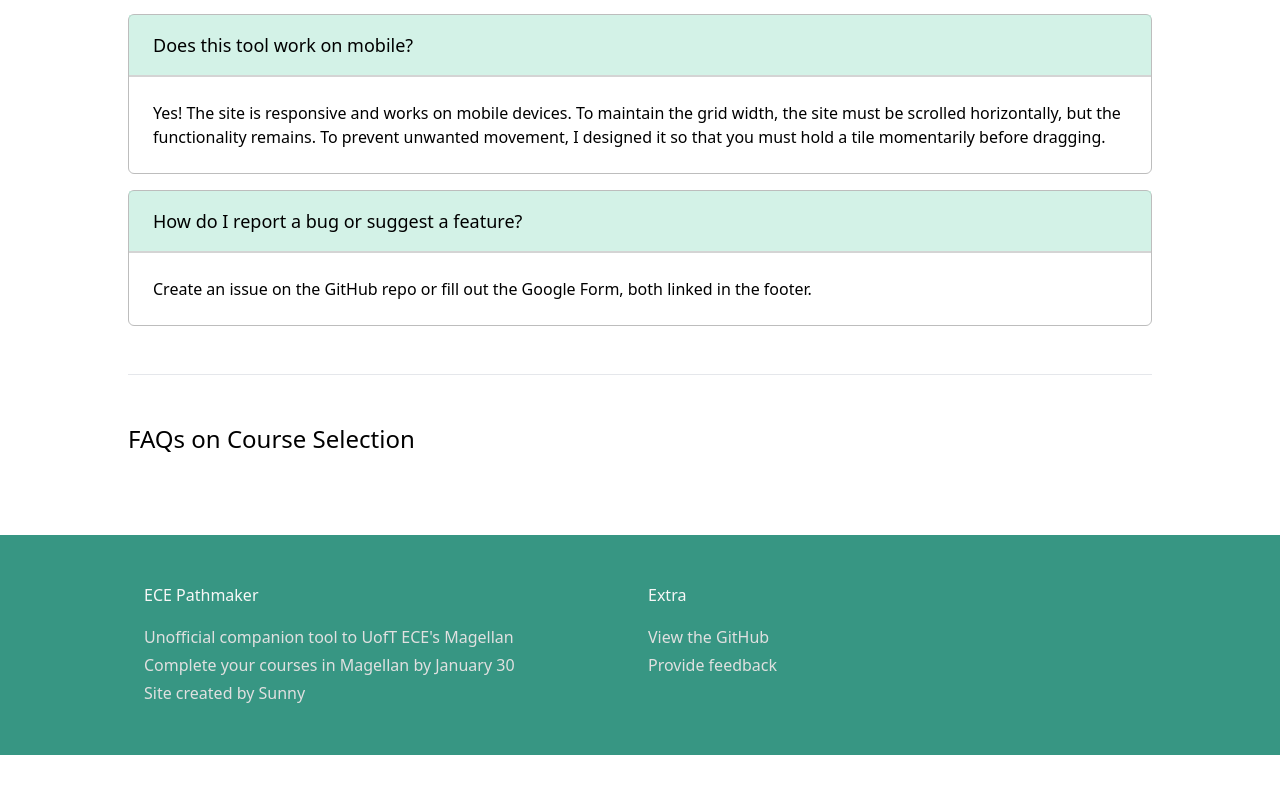
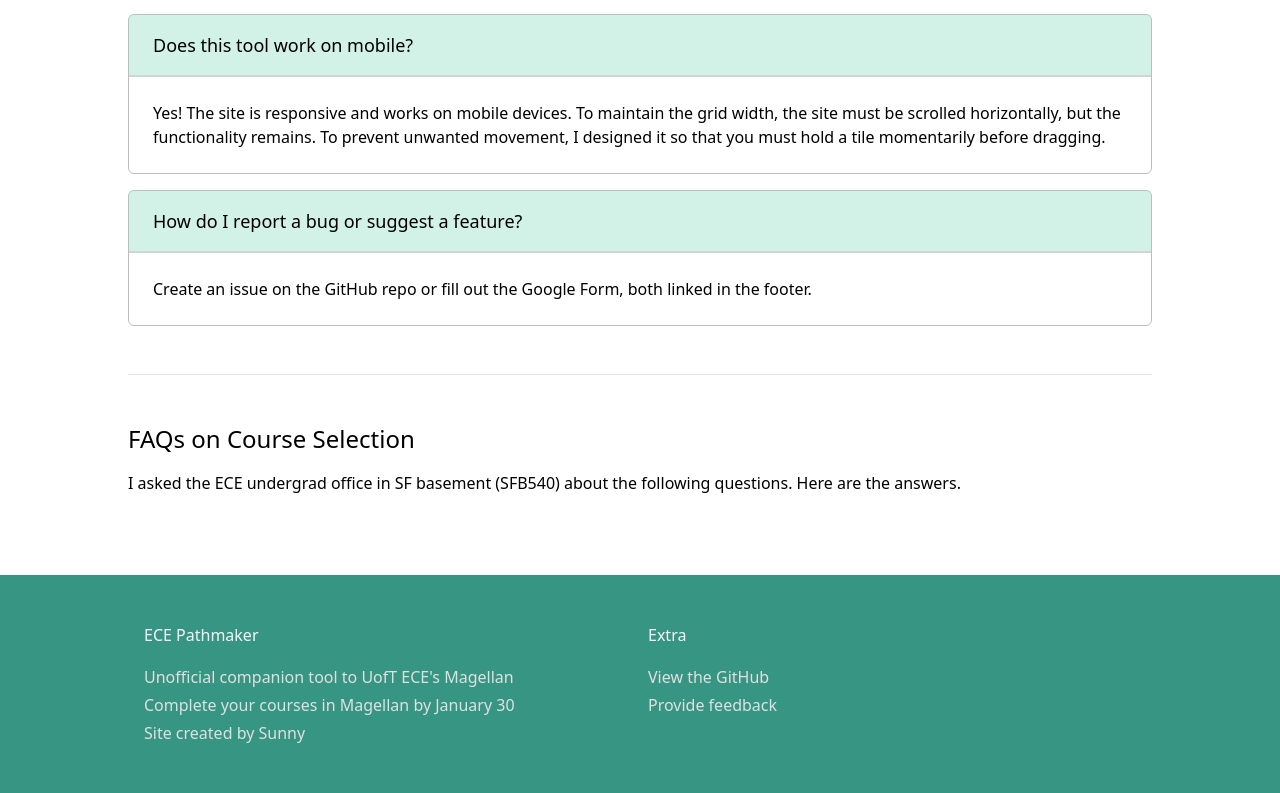
Before and after one commit to sunnwydays/ecepathmaker, a React (Vite) app: page /faq in a window 1280 px wide. Shown: the part 2282-3075 px from the top of the page. Before the commit the page ends 3037 px from the top, so only its background shows below. Built offline with nearby package versions, Linux system fonts and the light colour scheme.

Commit message:
Add a comment about asking the office about course questions in faq

```diff
--- a/src/pages/FAQ.tsx
+++ b/src/pages/FAQ.tsx
@@ -65,9 +65,13 @@ const FAQ: FC = () => {
             </div>
             <hr className="mt-12 stroke-2"/>
 
-            <h2 className="mb-8 pt-12 text-2xl font-medium" id="course-faqs">
+            <h2 className="mb-4 pt-12 text-2xl font-medium" id="course-faqs">
                 FAQs on Course Selection
             </h2>
+            <p className='mb-8'>
+                I asked the ECE undergrad office in SF basement (SFB540)
+                about the following questions. Here are the answers.
+            </p>
             <div className="flex flex-col gap-4">
                 {courseFaqData.map((faq, index) => (
                     <FAQCard
```
